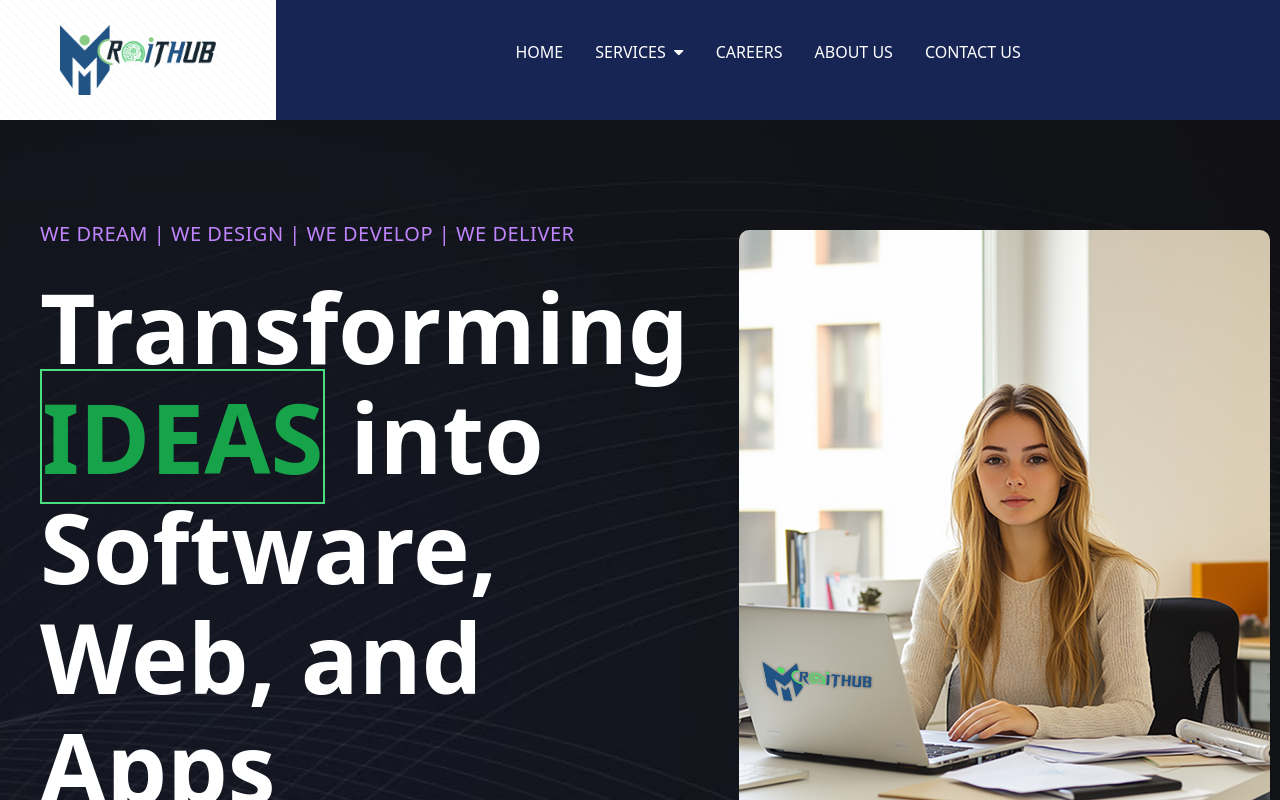
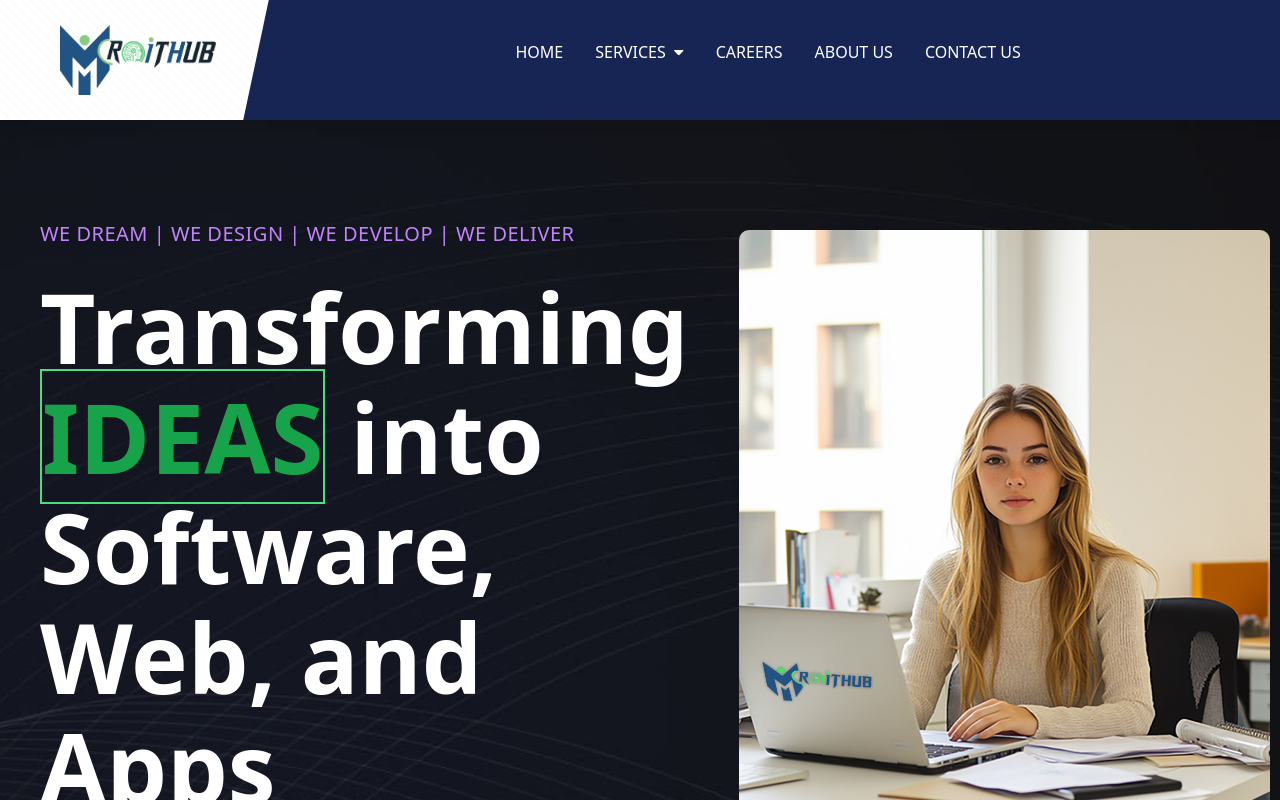
Before and after one commit to asiaahmadali/MicroItHub, a React (Vite) app: page /#/ in a window 1280 px wide. Shown: the top 800 px of the page. Built offline with nearby package versions, Linux system fonts and the light colour scheme.

Commit message:
navbar changes

```diff
--- a/src/components/NavBar.jsx
+++ b/src/components/NavBar.jsx
@@ -16,9 +16,11 @@ function NavBar() {
 
   return (
     <>
-      <nav className="flex h-[120px] w-full top-0 left-0 bg-blue-950 shadow-lg">
-        <div className="bg-white flex items-center justify-center p-[60px]" style={{ backgroundImage: "url('/images/logo-bg.svg')" }}>
+      <nav className="flex h-[120px] w-full top-0 left-0 bg-blue-950 shadow-lg relative">
+  <div className="bg-white flex items-center justify-center p-[60px] relative" style={{ backgroundImage: "url('/images/logo-bg.svg')" }}>
     <img className="h-[70px] w-[200px]" src="./images/MicroLogo.png" alt="logo" />
+    {/* Diagonal cut */}
+    <div className="absolute top-0 right-[-20px] h-full w-[40px] bg-blue-950 transform -skew-x-12"></div>
   </div>
 
   {/* Mobile Hamburger Icon */}
@@ -35,10 +37,8 @@ function NavBar() {
       <li className="relative group cursor-pointer text-white hover:text-gray-300 pb-4">
         <div className="flex items-center">
           <span>SERVICES</span>
-                {/* Caret for large screens */}
           <i className="fas fa-caret-down ml-2" />
         </div>
-              {/* Dropdown Menu */}
         <ul className="absolute z-10 left-0 mt-2 w-80 p-[10px] bg-white text-[16px] font-semibold text-blue-950 rounded-lg shadow-xl opacity-0 group-hover:opacity-100 transition-all duration-500 ease-in-out transform group-hover:translate-y-0 translate-y-2">
           <Link to="/software-development" className="flex items-center px-4 py-2 hover:text-blue-500 cursor-pointer transition-colors duration-200">
             <i className="fas fa-cogs mr-2 text-[18px] md:text-xl text-blue-500"></i> Software Development
```
Lines whose indentation alone changed are shown as unchanged.
